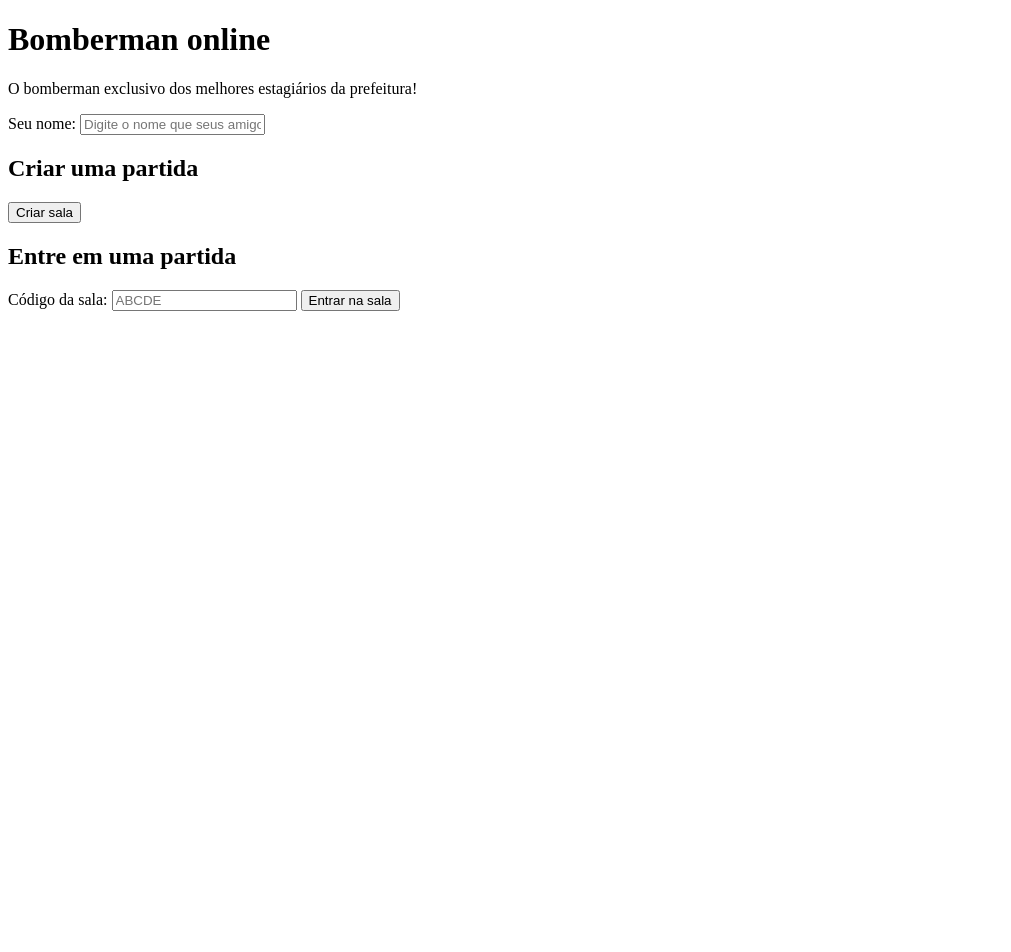
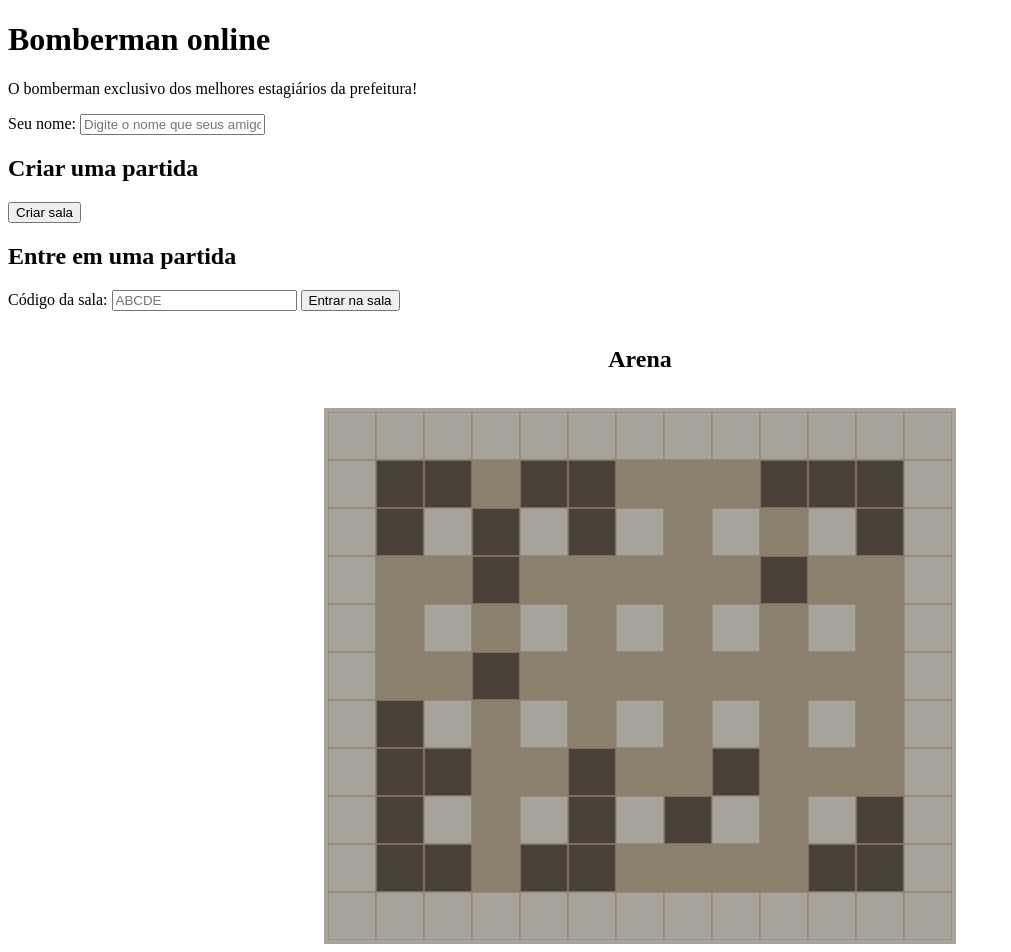
Before and after one commit to Anderson-HGSS/Bomberman-Online, a plain HTML site: page index.html in a window 1280 px wide. Shown: the whole page, without its empty margins (0-1011 px from the left). Before the commit the page ends 800 px from the top, so only its background shows below. Drawn offline with nearby package versions, Linux system fonts and the light colour scheme.

Commit message:
criação do mapa adicionado

```diff
--- a/index.html
+++ b/index.html
@@ -67,11 +67,18 @@
             <button id="iniciarPartida" hidden disabled>Iniciar Partida</button>
         </section>
 
+        <section id="arena">
+            <h2>Arena</h2>
+
+            <canvas id="canvasJogo" width="624" height="528"></canvas>
+        </section>
+
     </main>
 
     <script src="js/main.js"></script>
     <script src="https://cdn.jsdelivr.net/npm/@supabase/supabase-js@2"></script>
     <script src="js/supabase.js"></script>
+    <script src="js/arena.js"></script>
 </body>
 
 
--- /dev/null
+++ b/js/arena.js
@@ -0,0 +1,82 @@
+const canvasJogo = document.getElementById("canvasJogo");
+const contexto = canvasJogo.getContext("2d");
+
+const COLUNAS = 13;
+const LINHAS = 11;
+
+const TAMANHO_CELULA = 48;
+
+const mapa1 = Array.from(Array(LINHAS), (_, i) => Array.from(Array(COLUNAS), (_, j) => {
+    const ehPar = (i % 2 === 0 && j % 2 === 0);
+    const ehBorda = (i === 0 || i === LINHAS - 1 || j === 0 || j === COLUNAS - 1);
+
+    if(ehBorda || ehPar){
+        return 1;
+    }
+    return 0;
+
+}));
+
+const mapas = [mapa1];
+
+function desenharMapa(){
+
+    const indiceSorteado = Math.floor(Math.random() * mapas.length);
+
+    const mapaSorteado = mapas[indiceSorteado].map(
+        linha => [...linha]
+    );
+
+    for(let linha = 0; linha < LINHAS; linha++){
+        for(let coluna = 0; coluna < COLUNAS; coluna++){
+
+            const tipo = mapaSorteado[linha][coluna];
+
+            const x = coluna * TAMANHO_CELULA;
+            const y = linha * TAMANHO_CELULA;
+
+            if(tipo === 1){
+                contexto.fillStyle = "#a7a39a";
+
+                contexto.fillRect(x, y, TAMANHO_CELULA, TAMANHO_CELULA);
+            }
+
+            contexto.strokeStyle = "#8b7f6e";
+            contexto.strokeRect(x, y, TAMANHO_CELULA, TAMANHO_CELULA);
+        }
+    }
+
+    return mapaSorteado;
+}
+
+function desenharBlocosDestrutiveis(mapaSorteado){
+
+    for(let linha = 0; linha < LINHAS; linha++){
+        for(let coluna = 0; coluna < COLUNAS; coluna++){
+
+            const probabilidadeDestrutivel = Math.random();
+
+            const ehCanto = ((linha === 1 && coluna === 1) || (linha === 2 && coluna === 1) || (linha === 1 && coluna === 2) ||
+                             (linha === 1 && coluna === COLUNAS - 2) || (linha === 2 && coluna === COLUNAS - 2) || (linha === 1 && coluna === COLUNAS - 3) ||
+                             (linha === LINHAS - 2 && coluna === 1) || (linha === LINHAS - 2 && coluna === 2) || (linha === LINHAS - 3 && coluna === 1)||
+                             (linha === LINHAS - 2 && coluna === COLUNAS - 2) || (linha === LINHAS - 2 && coluna === COLUNAS - 3) || (linha === LINHAS - 3 && coluna === COLUNAS - 2));
+
+            if(mapaSorteado[linha][coluna] === 0 && !ehCanto && probabilidadeDestrutivel < 0.65){
+
+                contexto.fillStyle = "#8b7f6e"
+
+                const x = coluna * TAMANHO_CELULA;
+                const y = linha * TAMANHO_CELULA;
+
+                contexto.fillRect(x, y, TAMANHO_CELULA, TAMANHO_CELULA)
+
+                mapaSorteado[linha][coluna] = 2;
+
+            }
+        }
+    }
+}
+
+const mapaSorteado = desenharMapa();
+desenharBlocosDestrutiveis(mapaSorteado);
+console.table(mapaSorteado);
--- a/js/bomba.js
+++ /dev/null
@@ -1 +0,0 @@
-//Bomba
--- a/js/jogador.js
+++ /dev/null
@@ -1 +0,0 @@
-//Jogador
--- a/js/mapa.js
+++ /dev/null
@@ -1 +0,0 @@
-//Mapa
--- a/js/multplayer.js
+++ /dev/null
@@ -1 +0,0 @@
-//Multplayer
--- a/style.css
+++ b/style.css
@@ -1 +1,20 @@
 /* CSS */
+
+#arena{
+    display: flex;
+    flex-direction: column;
+    align-items: center;
+    gap: 15px;
+}
+
+#canvasJogo{
+    display: block;
+    width: 100%;
+    max-width: 624px;
+    height: auto;
+
+    background-color: #4a4239;
+    border: 4px solid #a7a39a;
+
+    image-rendering: pixelated;
+}
```
Also changed, not shown: js/main.js (line endings or trailing spaces).
